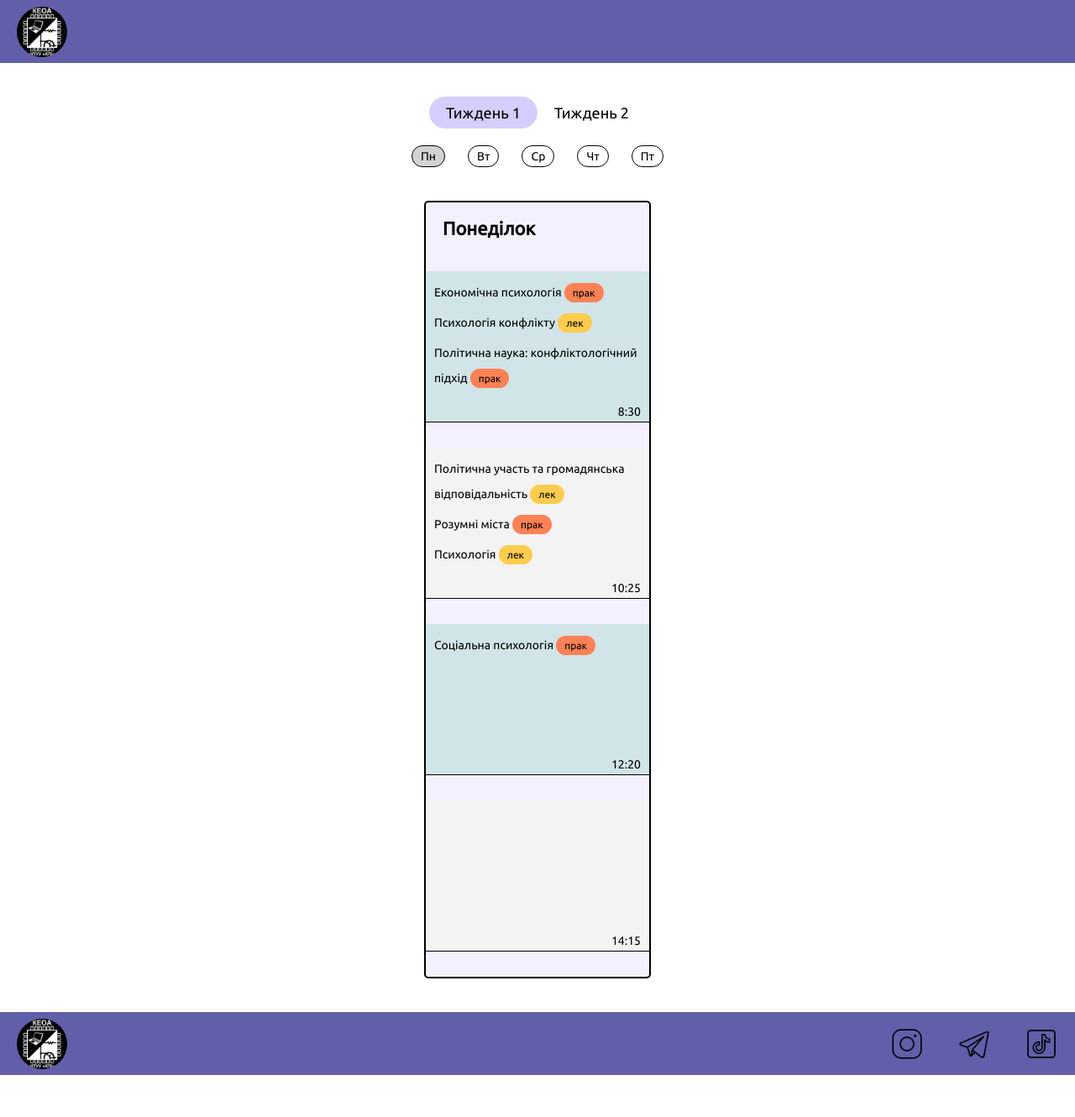
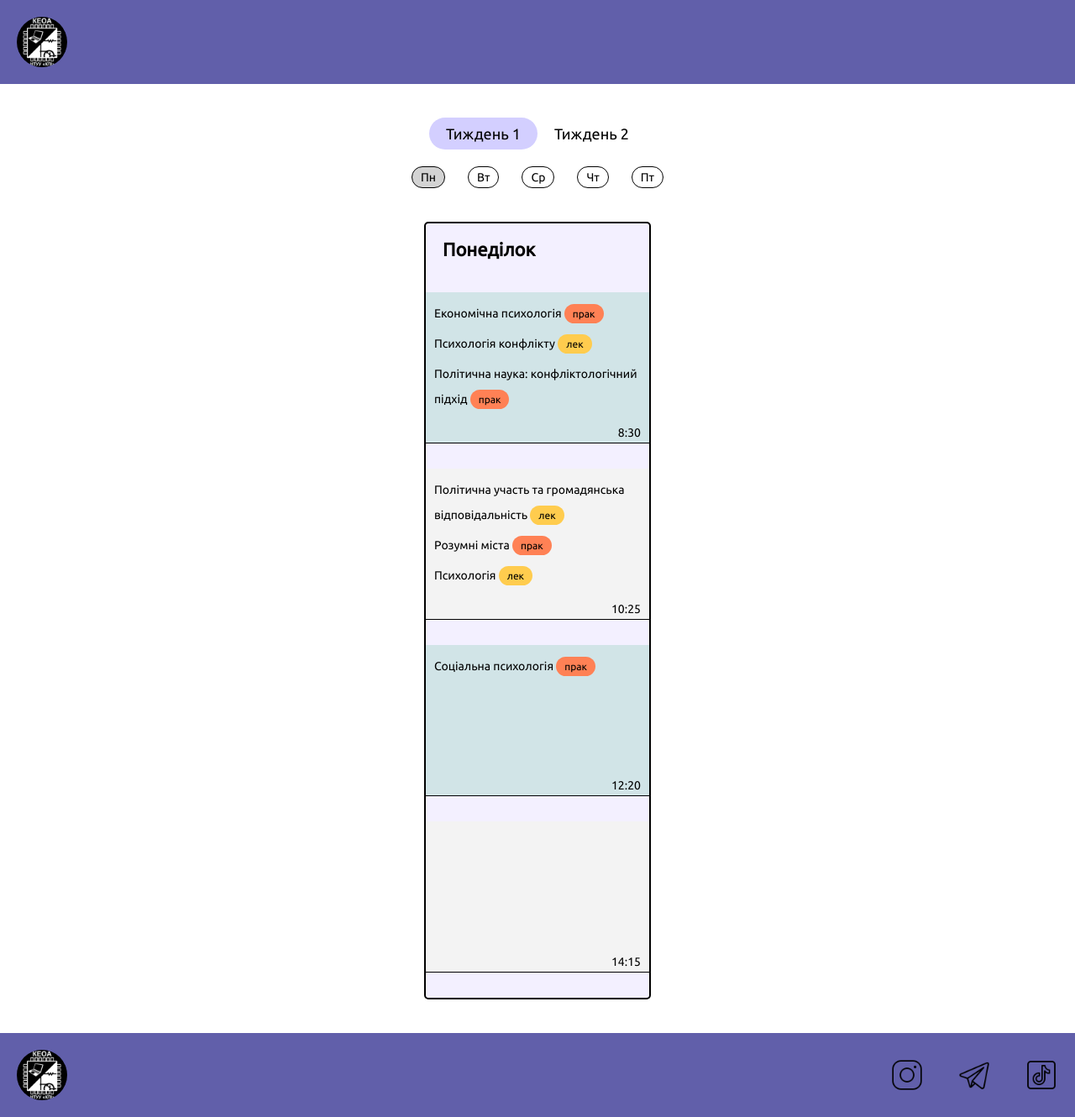
Before and after one commit to denispolovyan/dk12_website, a Vue app: page / in a window 1280 px wide. Shown: the whole page at 84% size. Before the commit the page ends 1289 px from the top, so only its background shows below. Built offline with nearby package versions, Linux system fonts and the light colour scheme.

Commit message:
fixed some styles

```diff
--- a/src/components/FooterNavbar.vue
+++ b/src/components/FooterNavbar.vue
@@ -22,7 +22,7 @@
 
 <style>
 .footer__body {
-  min-height: 75px;
+  height: 100px;
   display: flex;
   align-items: center;
     background-color: #615faa;
--- a/src/components/HeaderNavbar.vue
+++ b/src/components/HeaderNavbar.vue
@@ -27,7 +27,7 @@
 
 <style>
 .header__body {
-  min-height: 75px;
+  height: 100px;
   display: flex;
   align-items: center;
   background-color: #615faa;
--- a/src/components/WorkingSchedule.vue
+++ b/src/components/WorkingSchedule.vue
@@ -1,6 +1,6 @@
 <template>
   <div class="wrapper">
-    <header-navbar />
+    <header-navbar class="header"/>
     <div class="schedule">
       <week-navbar
         @switchToFirstWeek="(showFirstWeek = true), (showSecondWeek = false)"
@@ -1264,7 +1264,7 @@
         </div>
       </div>
     </div>
-    <footer-navbar />
+    <footer-navbar class="footer"/>
   </div>
 </template>
 
@@ -1425,4 +1425,10 @@ export default {
 .schedule{
 	flex: 1 0 auto;
 }
+.header{
+	flex: 1 0 auto;
+}
+.footer{
+	flex: 1 0 auto;
+}
 </style>
```
Also changed, not shown: 7 other files (tests, documents, lock files or other folders).
